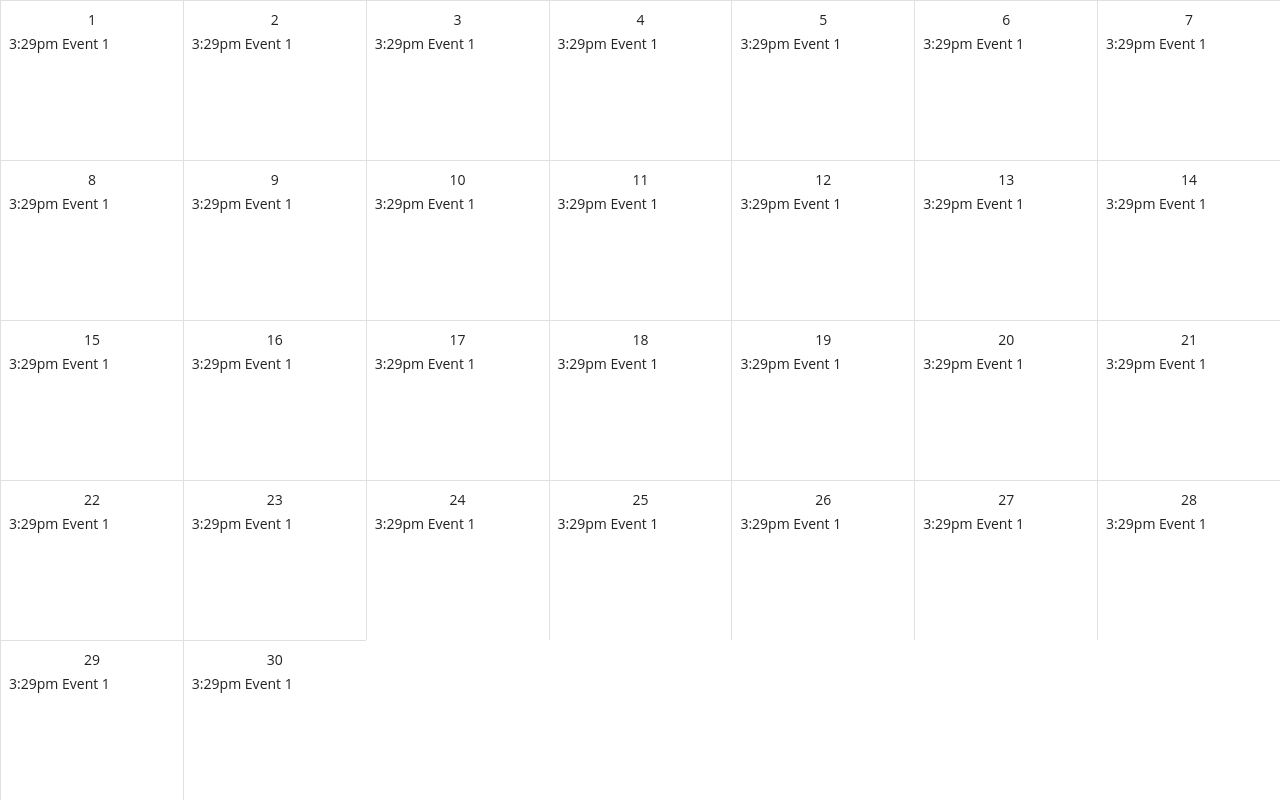
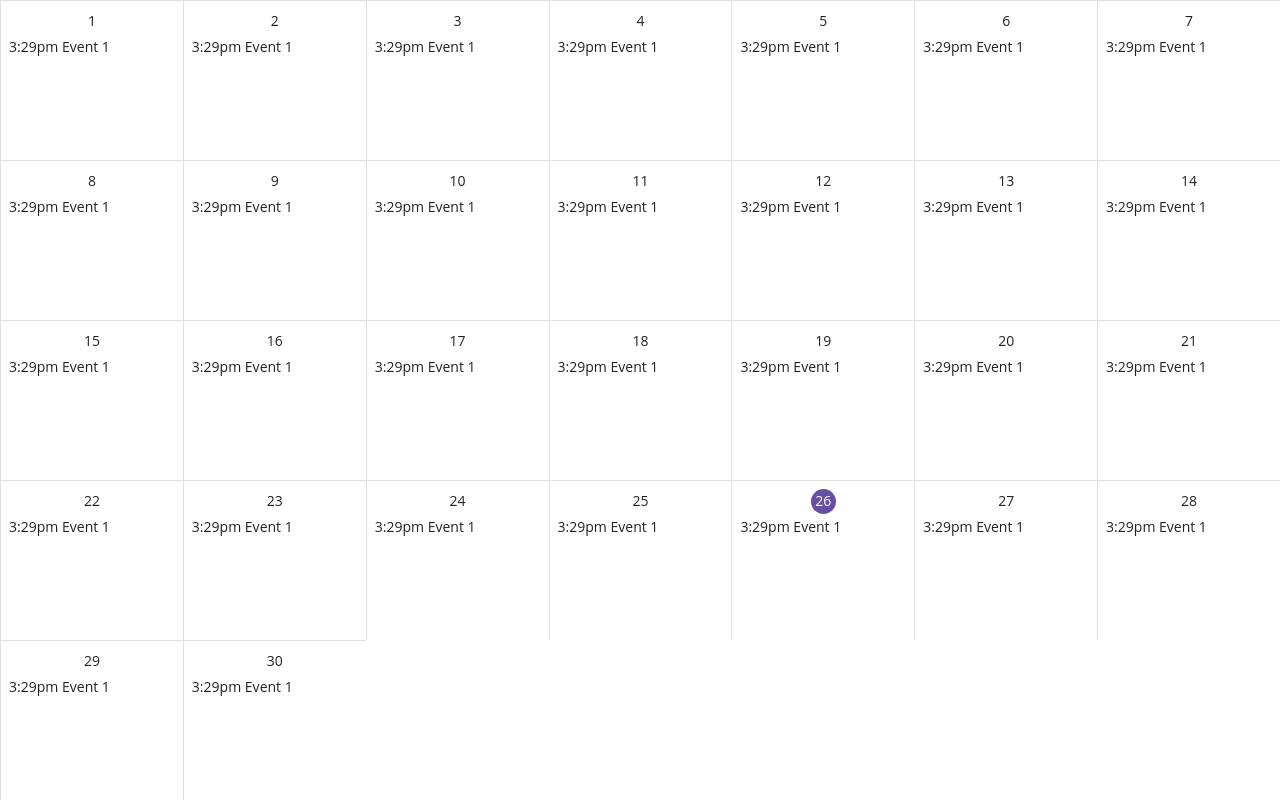
Before and after one commit to darrenleung1208hk/timeflex-revamp, a Next.js app: page / in a window 1280 px wide. Built offline with nearby package versions, Linux system fonts and the light colour scheme.

Commit message:
highlight today

```diff
--- a/components/Calendar/MonthView/MonthView.tsx
+++ b/components/Calendar/MonthView/MonthView.tsx
@@ -1,4 +1,4 @@
-import { Grid, Stack, Typography } from "@mui/material";
+import { Box, Grid, Stack, Typography } from "@mui/material";
 import { Event } from "../../../core";
 import { format } from "date-fns";
 
@@ -23,9 +23,29 @@ const MonthView = () => {
 							}),
 						]}
 					>
-						<Typography align="center" variant="subtitle2">
-							{(index + 1) % 31}
-						</Typography>
+						<Stack direction="row" justifyContent="center">
+							<Box
+								typography="body2"
+								bgcolor={
+									new Date().getDate() === (index + 1) % 31
+										? "primary.main"
+										: undefined
+								}
+								color={
+									new Date().getDate() === (index + 1) % 31
+										? "primary.contrastText"
+										: undefined
+								}
+								width={25}
+								height={25}
+								borderRadius={999}
+								display="flex"
+								justifyContent="center"
+								alignItems="center"
+							>
+								{(index + 1) % 31}
+							</Box>
+						</Stack>
 						<div>
 							<Typography
 								variant="body2"
```
